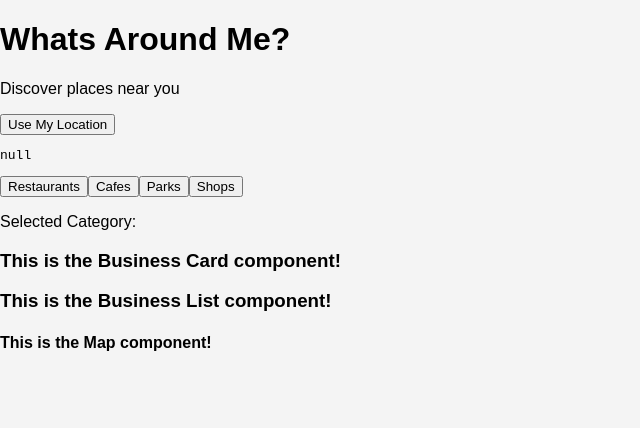
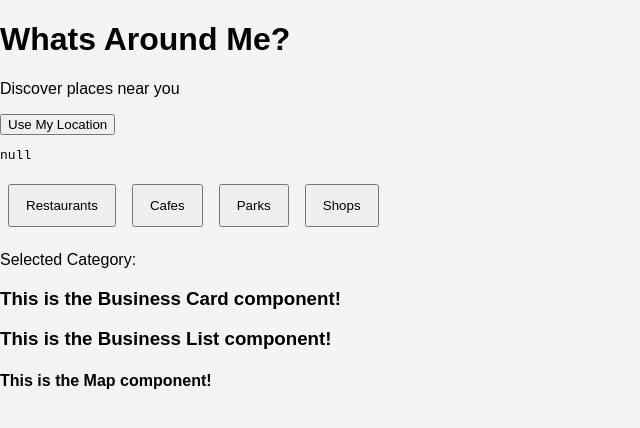
Before and after one commit to SouthBennett/geolocation-demo, a React (Vite) app: page / in a window 1280 px wide. Shown: the top 428 px of the page, without its empty margins (0-640 px from the left). Built offline with nearby package versions, Linux system fonts and the light colour scheme.

Commit message:
User Story 2 Complete - Select a Category

```diff
--- a/src/components/CategoryButtons.css
+++ b/src/components/CategoryButtons.css
@@ -0,0 +1,10 @@
+.category-button {
+  margin: 0.5rem;
+  padding: 0.75rem 1rem;
+  cursor: pointer;
+}
+
+.category-button.selected {
+    border: 2px solid black;
+    font-weight: bold;
+}
--- a/src/components/CategoryButtons.jsx
+++ b/src/components/CategoryButtons.jsx
@@ -27,7 +27,13 @@ export default function CategoryButtons({selectedCategory, setSelectedCategory})
       {categories.map((category) => (
         <button
           key={category}
-          onClick={() => setSelectedCategory(category)}
+          onClick={() => {setSelectedCategory(category); console.log(category);}}
+
+          className={
+            selectedCategory === category
+              ? "category-button selected"
+              : "category-button"
+          }
         >
           {category}
         </button>
```
